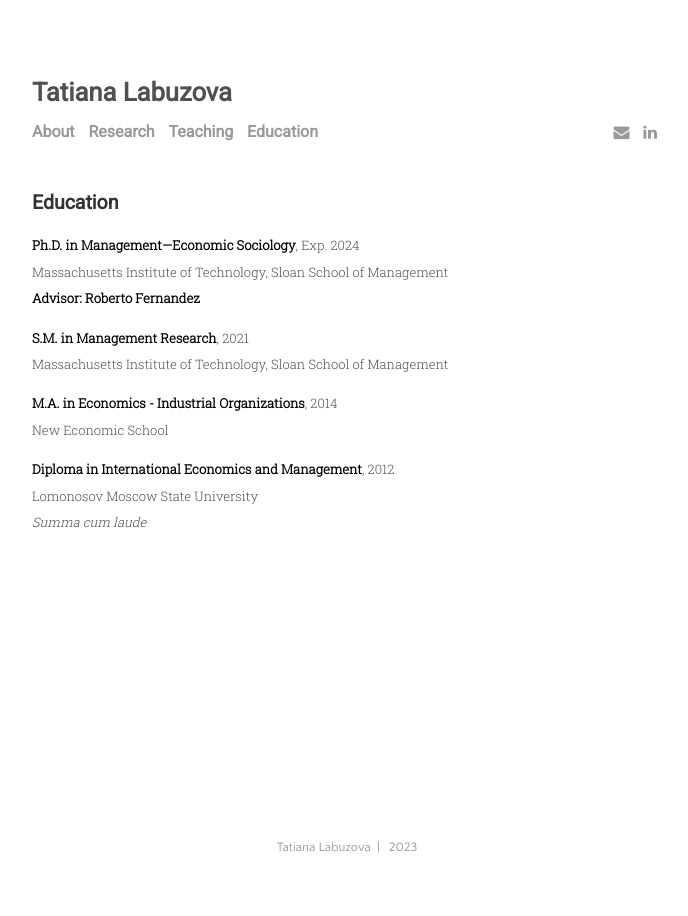
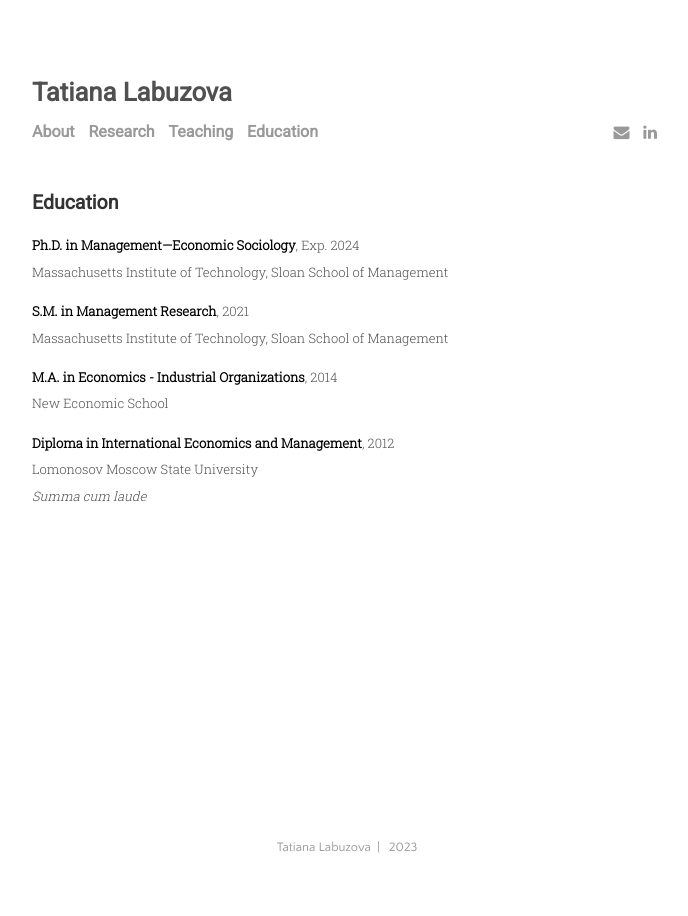
Before and after one commit to tatianalabuzova/tatianalabuzova.github.io, a Jekyll site: the page built from menu/education.md, in a window 1280 px wide. Shown: the whole page, without its empty margins (293-981 px from the left). Built offline with Jekyll 4.4.1, drawn with Linux system fonts in a browser that asks for light colours.

Commit message:
Update education.md

```diff
--- a/menu/education.md
+++ b/menu/education.md
@@ -5,7 +5,6 @@ title: Education
 
 <span style="color:#000000"><b>Ph.D. in Management—Economic Sociology</b></span>, Exp. 2024<br>
 Massachusetts Institute of Technology, Sloan School of Management <br>
-<span style="color:#000000"><b>Advisor: Roberto Fernandez</b></span>
 
 <span style="color:#000000"><b>S.M. in Management Research</b></span>, 2021<br>
 Massachusetts Institute of Technology, Sloan School of Management
```
